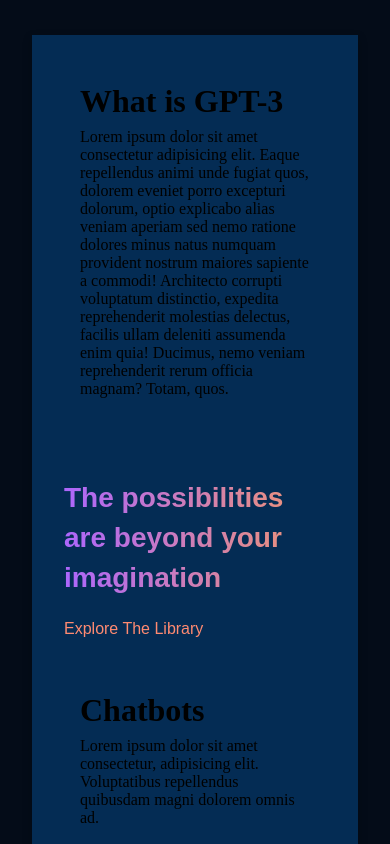
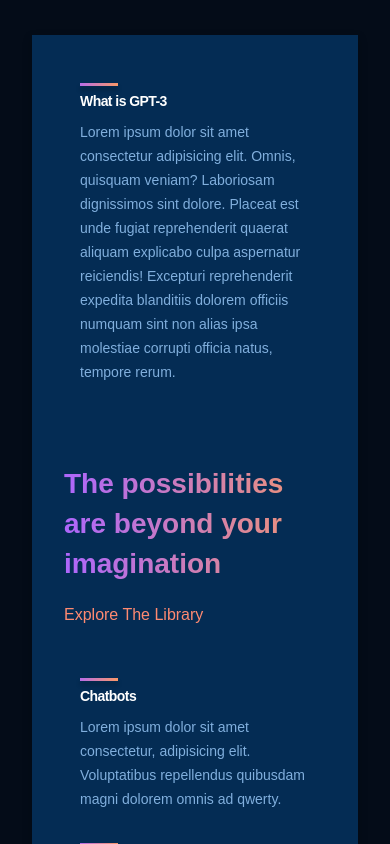
Before and after one commit to Isrealsix/gpt3, a React (Create React App) app: page / in a window 390 px wide. Shown: the part 1440-2284 px from the top of the page. Built offline with nearby package versions, Linux system fonts and the light colour scheme.

Commit message:
fixed bug on whatGPT3 section

```diff
--- a/src/components/Feature/Feature.scss
+++ b/src/components/Feature/Feature.scss
@@ -1,7 +1,61 @@
-.whatgpt3__feature-container {
+.whatgpt3__container-feature {
   width: 100%;
   display: flex;
   justify-content: space-between;
   align-items: flex-start;
   margin: 1rem;
+
+  &--title {
+    flex: 1;
+    width: 180px;
+    margin-right: 2rem;
+
+    div:first-child {
+      width: 38px;
+      height: 3px;
+      background: var(--gradient-bar);
+      box-shadow: 0 4px 4px rgba(0, 0, 0, .25);
+      margin-bottom: 0.25rem;
+    }
+
+    h1 {
+      font-family: var(--font-family);
+      font-weight: 800;
+      font-size: 24px;
+      line-height: 75px;
+      letter-spacing: -0.04em;
+      color: #fff;
+    }
+  }
+
+  &--text {
+    flex: 2;
+    max-width: 390px;
+    display: flex;
+
+    p {
+      font-family: var(--font-family);
+      font-size: 14px;
+      line-height: 24px;
+      color: var(--color-text);
+    }
+  }
 }
+
+@media only screen and (max-width: 550px) {
+  .whatgpt3__container-feature {
+    margin: 1rem 0;
+
+    &--title {
+      h1 {
+        font-size: 14px;
+        line-height: 22px;
+      }
+
+      p {
+        font-size: 12px;
+        line-height: 20px;
+      }
+    }
+  }
+}
--- a/src/components/Feature/Feature.tsx
+++ b/src/components/Feature/Feature.tsx
@@ -1,5 +1,5 @@
-import './Feature.scss';
-import { IFeature } from '../../model/model';
+import "./Feature.scss";
+import { IFeature } from "../../model/model";
 
 const Feature: React.FC<IFeature> = ({ title, text }) => {
   return (
@@ -7,12 +7,12 @@
       <div className="whatgpt3__container-feature--title">
         <div />
         <h1>{title}</h1>
-        <div className="whatgpt3__container-feature--text">
-          {text}
-        </div>
+      </div>
+      <div className="whatgpt3__container-feature--text">
+          <p>{text}</p>
       </div>
     </div>
-  )
-}
+  );
+};
 
-export default Feature
+export default Feature;
--- a/src/containers/WhatGPT3/WhatGPT3.scss
+++ b/src/containers/WhatGPT3/WhatGPT3.scss
@@ -11,12 +11,18 @@
   &__feature {
     display: flex;
 
-    &__container {
-      margin: 0;
+    .whatgpt3__container-feature {
+      display: flex;
+      flex-direction: row;
+    }
+  }
 
-      &--text {
-        max-width: 700px;
-      }
+  &__feature-container {
+    margin: 0;
+    display: none;
+
+    &--text {
+      max-width: 700px;
     }
   }
 
@@ -65,6 +71,12 @@
 
 @media only screen and (max-width: 850px) {
   .whatgpt3 {
+    &__feature {
+      .whatgpt3__container-feature {
+        flex-direction: column;
+      }
+    }
+
     &__heading {
       flex-direction: column;
       align-items: flex-start;
@@ -79,7 +91,6 @@
 
 @media only screen and (max-width: 650px) {
   .whatgpt3 {
-
     &__container {
       &-feature {
         flex-direction: column;
--- a/src/containers/WhatGPT3/WhatGPT3.tsx
+++ b/src/containers/WhatGPT3/WhatGPT3.tsx
@@ -15,9 +15,9 @@
         <p>Explore The Library</p>
       </div>
       <div className="whatgpt3__container">
-        <Feature { ...allFeatures[1] }/>
-        <Feature {...allFeatures[2] } />
-        <Feature {...allFeatures[3] } />
+        <Feature {...allFeatures[1]} />
+        <Feature {...allFeatures[2]} />
+        <Feature {...allFeatures[3]} />
       </div>
     </div>
   );
--- a/src/model/allFeatures.ts
+++ b/src/model/allFeatures.ts
@@ -2,15 +2,15 @@
 export const allFeatures: IFeature[] = [
   {
     title: "What is GPT-3",
-    text: "Lorem ipsum dolor sit amet consectetur adipisicing elit. Eaque repellendus animi unde fugiat quos, dolorem eveniet porro excepturi dolorum, optio explicabo alias veniam aperiam sed nemo ratione dolores minus natus numquam provident nostrum maiores sapiente a commodi! Architecto corrupti voluptatum distinctio, expedita reprehenderit molestias delectus, facilis ullam deleniti assumenda enim quia! Ducimus, nemo veniam reprehenderit rerum officia magnam? Totam, quos.",
+    text: "Lorem ipsum dolor sit amet consectetur adipisicing elit. Omnis, quisquam veniam? Laboriosam dignissimos sint dolore. Placeat est unde fugiat reprehenderit quaerat aliquam explicabo culpa aspernatur reiciendis! Excepturi reprehenderit expedita blanditiis dolorem officiis numquam sint non alias ipsa molestiae corrupti officia natus, tempore rerum."
   },
   {
     title: "Chatbots",
-    text: "Lorem ipsum dolor sit amet consectetur, adipisicing elit. Voluptatibus repellendus quibusdam magni dolorem omnis ad."
+    text: "Lorem ipsum dolor sit amet consectetur, adipisicing elit. Voluptatibus repellendus quibusdam magni dolorem omnis ad qwerty."
   },
   {
     title: "Knowledgebase",
-    text: "Lorem ipsum dolor sit amet consectetur, adipisicing elit. Vel aperiam amet velit consequatur explicabo? Nesciunt sit temporibus fugit laborum dolorem nostrum eos blanditiis iure, repudiandae, nobis voluptatum natus necessitatibus quae."
+    text: "Lorem ipsum dolor sit amet, consectetur adipisicing elit. Adipisci, non! Nemo excepturi similique exercitationem quibusdam. Nisi consequuntur eius ut!"
   },
   {
     title: "Education",
```
